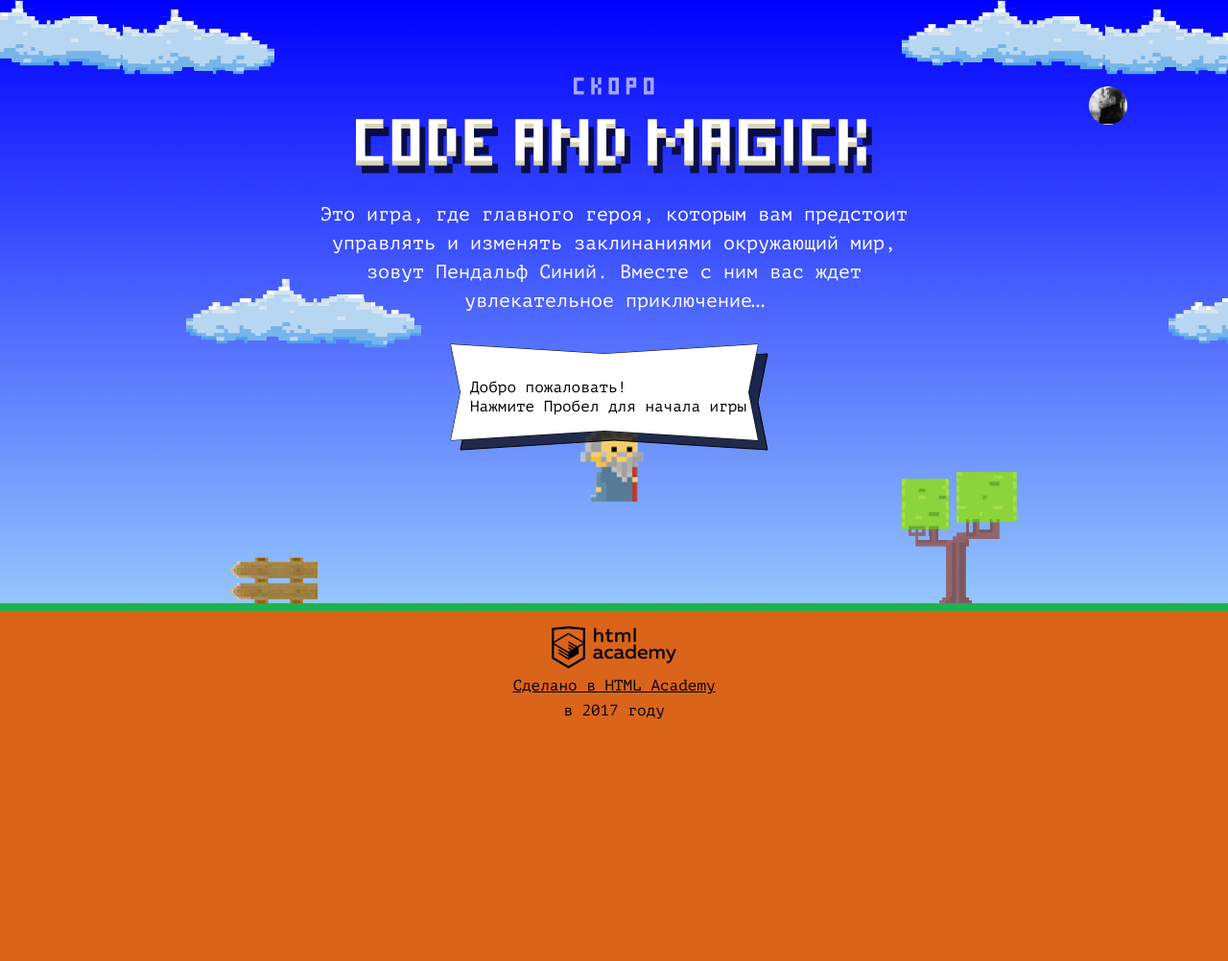
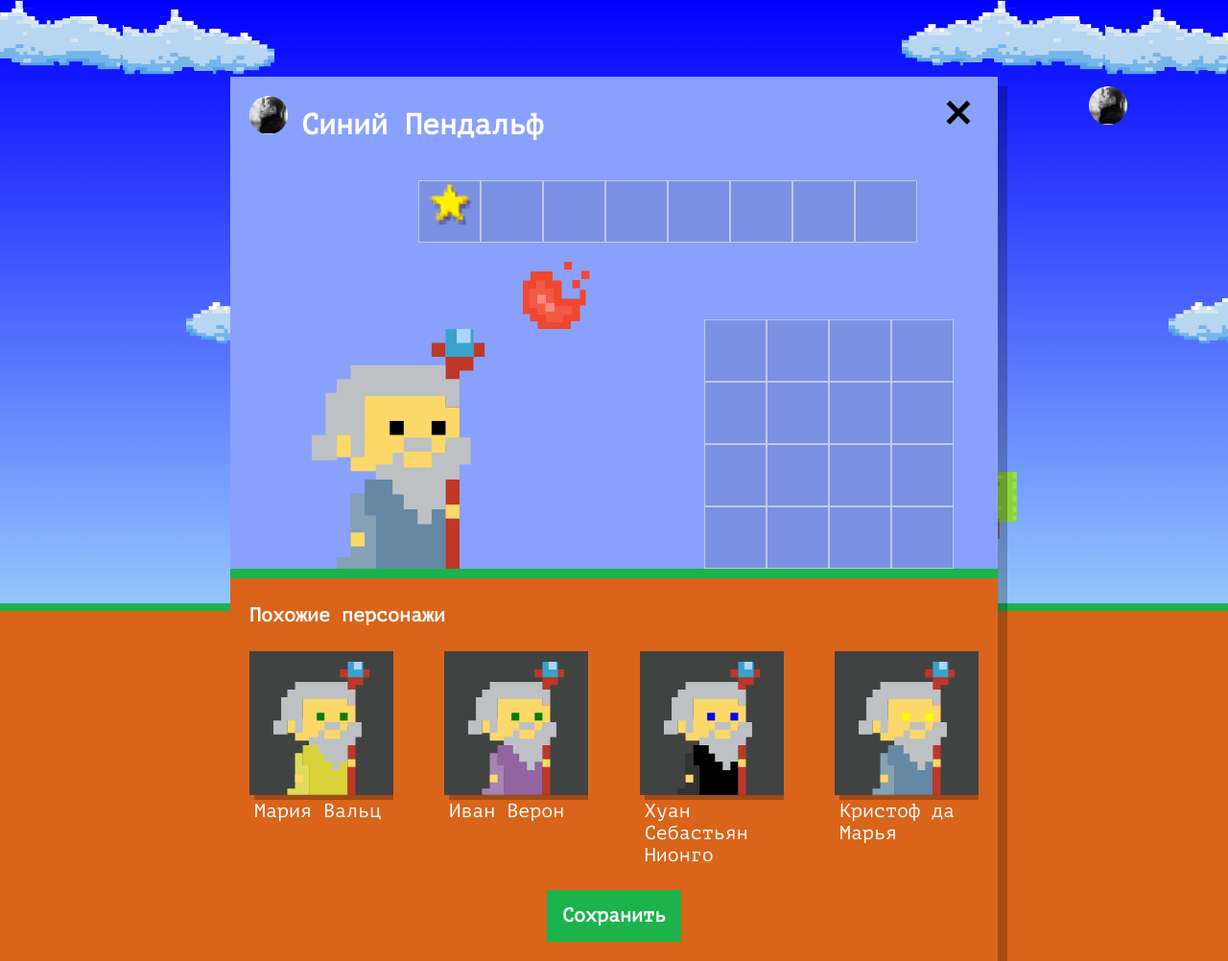
Before and after one commit to dindikoff/code-and-magick, a website: page index.html in a window 1280 px wide. Shown: the whole page at 96% size. Before the commit the page ends 800 px from the top, so only its background shows below. Drawn offline with Linux system fonts and the light colour scheme.

Commit message:
Добавляет волшебников с рандомными данными

```diff
--- a/index.html
+++ b/index.html
@@ -204,6 +204,7 @@
 
 </script>
 <script src="js/stat.js"></script>
+<script src="js/setup.js"></script>
 <script src="js/game.js" defer></script>
 
 </body>
--- /dev/null
+++ b/js/setup.js
@@ -0,0 +1,88 @@
+'use strict';
+let userDialog = document.querySelector(`.setup`);
+userDialog.classList.remove(`hidden`);
+
+const NAMES = [
+  `Иван`,
+  `Хуан Себастьян`,
+  `Мария`,
+  `Кристоф`,
+  `Виктор`,
+  `Юлия`,
+  `Люпита`,
+  `Вашингтон`
+];
+
+const LAST_NAMES = [
+  `да Марья`,
+  `Верон`,
+  `Мирабелла`,
+  `Вальц`,
+  `Онопко`,
+  `Топольницкая`,
+  `Нионго`,
+  `Ирвинг`
+];
+
+const COAT_COLORS = [
+  `rgb(101, 137, 164)`,
+  `rgb(241, 43, 107)`,
+  `rgb(146, 100, 161)`,
+  `rgb(56, 159, 117)`,
+  `rgb(215, 210, 55)`,
+  `rgb(0, 0, 0)`
+];
+
+const EYES_COLORS = [
+  `black`,
+  `red`,
+  `blue`,
+  `yellow`,
+  `green`
+];
+
+const getRandomElement = function (arr) {
+  return arr[Math.floor((Math.random() * arr.length))];
+};
+
+const generateWizards = function () {
+  const wizards = [];
+  for (let i = 1; i <= 4; i++) {
+    let el = {
+      'name': `${getRandomElement(NAMES)} ${getRandomElement(LAST_NAMES)}`,
+      'coatColor': `${getRandomElement(COAT_COLORS)}`,
+      'eyesColor': `${getRandomElement(EYES_COLORS)}`,
+    };
+
+    wizards.push(el);
+  }
+
+  return wizards;
+};
+
+document.querySelector(`.setup-similar`).classList.remove(`hidden`);
+const similarListElement = document.querySelector(`.setup-similar-list`);
+const similarWizardTemplate = document.querySelector(`#similar-wizard-template`)
+  .content
+  .querySelector(`.setup-similar-item`);
+
+const renderWizard = function (wizard) {
+  const wizardElement = similarWizardTemplate.cloneNode(true);
+  wizardElement.querySelector(`.setup-similar-label`).textContent = wizard.name;
+  wizardElement.querySelector(`.wizard-coat`).style.fill = wizard.coatColor;
+  wizardElement.querySelector(`.wizard-eyes`).style.fill = wizard.eyesColor;
+
+  return wizardElement;
+};
+
+const showWizards = function () {
+  const fragment = document.createDocumentFragment();
+  const wizards = generateWizards();
+  for (let i = 0; i < 4; i++) {
+    fragment.appendChild(renderWizard(wizards[i]));
+  }
+
+  similarListElement.appendChild(fragment);
+};
+
+showWizards();
```
Also changed, not shown: 1 other file.
